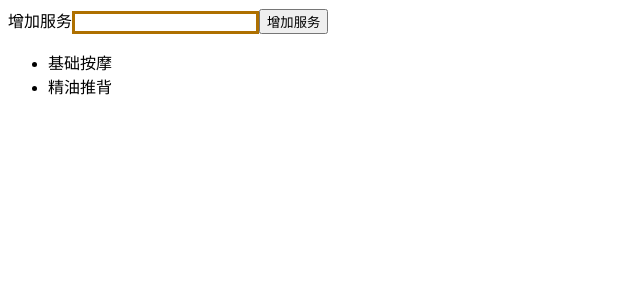
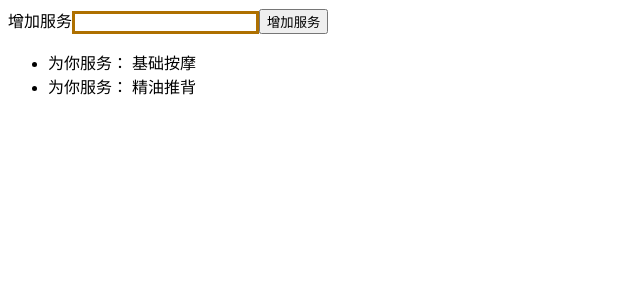
Before and after one commit to cjiao100/react-study, a React (Create React App) app in the folder demo01/: page / in a window 1280 px wide. Shown: the top 300 px of the page, without its empty margins (0-640 px from the left). Built offline with nearby package versions, Linux system fonts and the light colour scheme.

Commit message:
增加校验

```diff
--- a/demo01/src/XiaojiejieItem.js
+++ b/demo01/src/XiaojiejieItem.js
@@ -2,10 +2,11 @@
  * @Author: cjiao100
  * @Date: 2019-09-30 20:32:57
  * @LastEditors: cjiao100
- * @LastEditTime: 2019-10-09 19:03:55
+ * @LastEditTime: 2019-10-09 21:15:29
  * @Description: Do not edit
  */
 import React, { Component } from 'react'
+import PropTypes from 'prop-types'
 
 class XiaojiejieItem extends Component {
   constructor(props) {
@@ -14,7 +15,9 @@ class XiaojiejieItem extends Component {
   }
 
   render() {
-    return <li onClick={this.handleClick}>{this.props.content}</li>
+    return <li onClick={this.handleClick}>
+      {this.props.name}为你服务： {this.props.content}
+    </li>
   }
 
   handleClick() {
@@ -22,4 +25,12 @@ class XiaojiejieItem extends Component {
   }
 }
 
+// 校验props的内容
+XiaojiejieItem.propTypes = {
+  name: PropTypes.string.isRequired,
+  content: PropTypes.string,
+  index: PropTypes.number,
+  deleteItem: PropTypes.func
+}
+
 export default XiaojiejieItem
```
